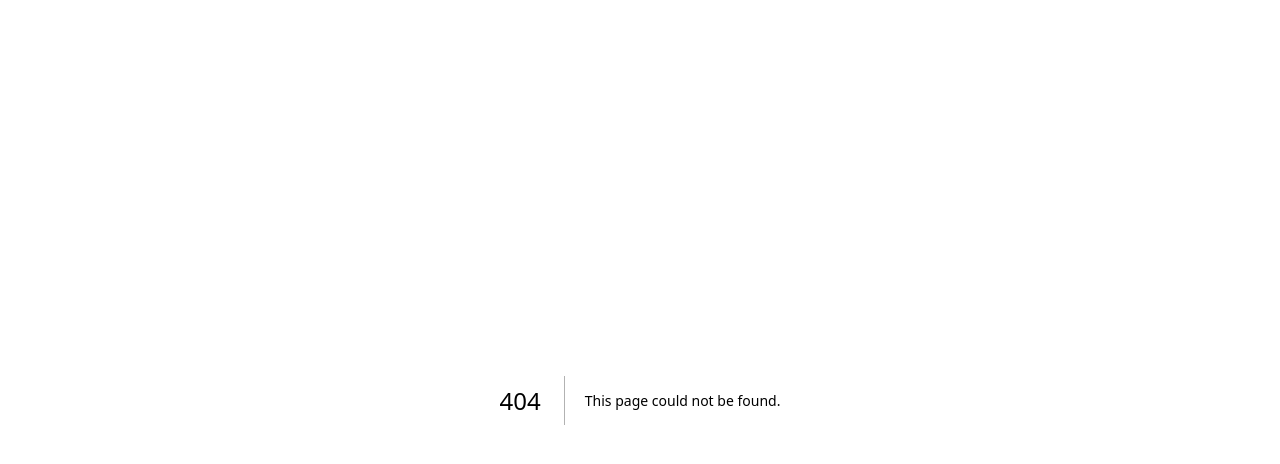
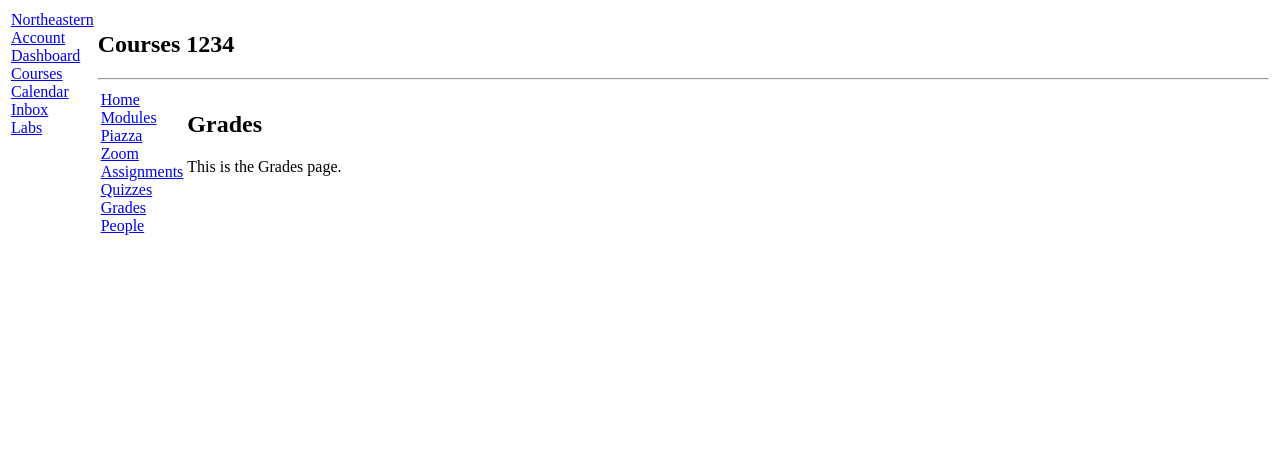
Before and after one commit to VenuDave3/kambaz-next-js, a Next.js app: page /Courses/1234/Grades in a window 1280 px wide. Before the commit this address had no page. Shown: the top 464 px of the page. Built offline with nearby package versions, Linux system fonts and the light colour scheme.

Commit message:
correcting according to the rubrics

```diff
--- /dev/null
+++ b/app/(Kambaz)/Calendar/page.tsx
@@ -0,0 +1,8 @@
+export default function Calendar() {
+  return (
+    <div id="wd-calendar">
+      <h1>Calendar</h1>
+      <p>Coming soon…</p>
+    </div>
+  );
+}
--- /dev/null
+++ b/app/(Kambaz)/Courses/[cid]/Grades/page.tsx
@@ -0,0 +1,8 @@
+export default function Grades() {
+  return (
+    <div id="wd-grades">
+      <h2>Grades</h2>
+      <p>This is the Grades page.</p>
+    </div>
+  );
+}
--- /dev/null
+++ b/app/(Kambaz)/Courses/[cid]/Piazza/page.tsx
@@ -0,0 +1,8 @@
+export default function Piazza() {
+  return (
+    <div id="wd-piazza">
+      <h2>Piazza</h2>
+      <p>This is the Piazza page.</p>
+    </div>
+  );
+}
--- /dev/null
+++ b/app/(Kambaz)/Courses/[cid]/Quizzes/page.tsx
@@ -0,0 +1,8 @@
+export default function Quizzes() {
+  return (
+    <div id="wd-quizzes">
+      <h2>Quizzes</h2>
+      <p>This is the Quizzes page.</p>
+    </div>
+  );
+}
--- /dev/null
+++ b/app/(Kambaz)/Courses/[cid]/Zoom/page.tsx
@@ -0,0 +1,8 @@
+export default function Zoom() {
+  return (
+    <div id="wd-zoom">
+      <h2>Zoom</h2>
+      <p>This is the Zoom page.</p>
+    </div>
+  );
+}
--- /dev/null
+++ b/app/(Kambaz)/Inbox/page.tsx
@@ -0,0 +1,8 @@
+export default function Inbox() {
+  return (
+    <div id="wd-inbox">
+      <h1>Inbox</h1>
+      <p>Coming soon…</p>
+    </div>
+  );
+}
```
Also changed, not shown: app/(Kambaz)/Navigation.tsx (line endings or trailing spaces), public/images/teslabot.jpg (added).
